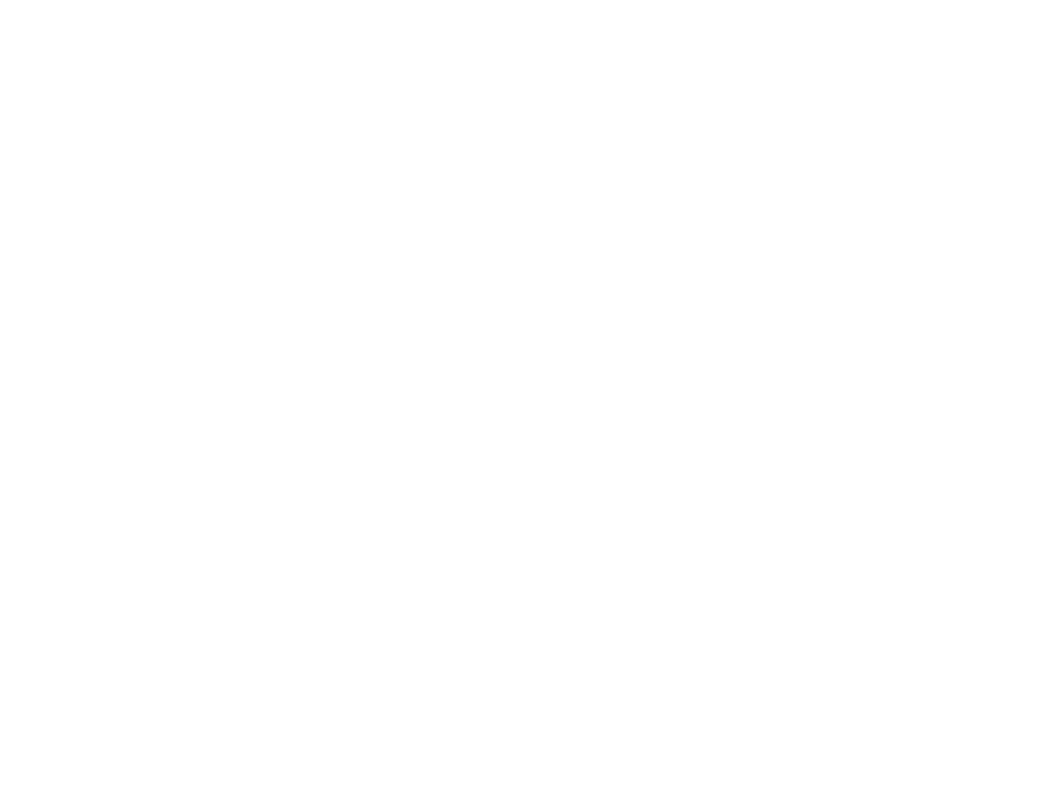
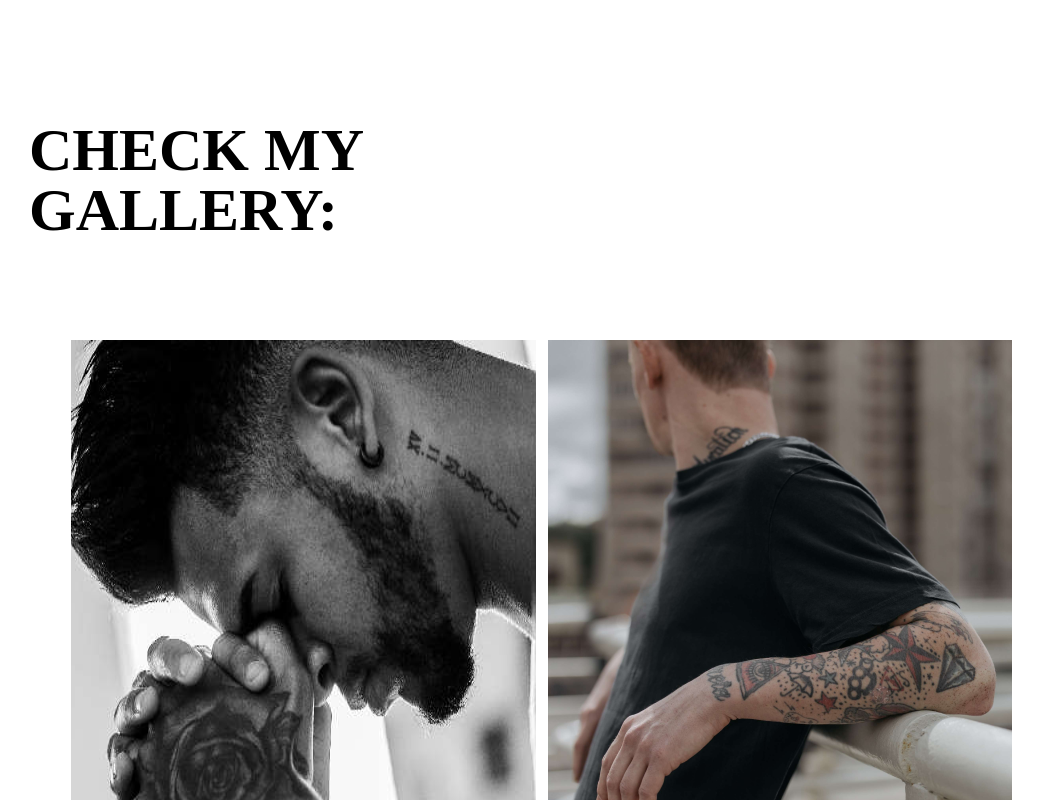
Before and after one commit to ZoricNikola00/Tattoo-Studio, a React (Vite) app: page / in a window 1280 px wide. Shown: the part 1760-2560 px from the top of the page, without its empty margins (99-1142 px from the left). Before the commit the page ends 1880 px from the top, so only its background shows below. Built offline with nearby package versions, Linux system fonts and the light colour scheme.

Commit message:
Add Gallery component

```diff
--- a/src/App.tsx
+++ b/src/App.tsx
@@ -1,5 +1,6 @@
 import { useState } from 'react'
 import About from './components/About'
+import Gallery from './components/Gallery'
 import Main from './components/Main'
 import Navbar from './components/Navbar'
 
@@ -11,6 +12,7 @@
         <Navbar/>
         <Main/>
         <About/>
+        <Gallery/>
     </div>
   )
 }
```
